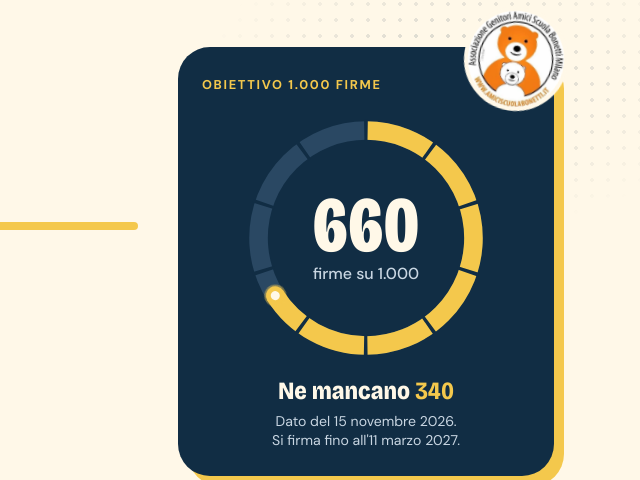
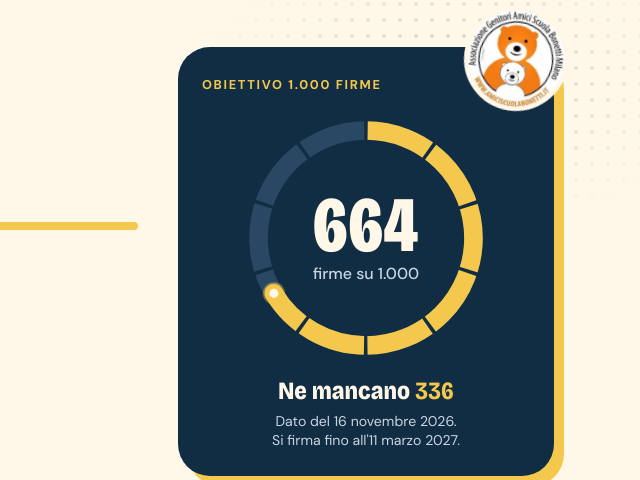
Before and after one commit to michelecimmarrusto-cmd/salviamobonetti, a plain HTML site: page index.html in a window 1280 px wide. Shown: the part 80-560 px from the top of the page, 640-1280 px from the left. Drawn offline with Linux system fonts and the light colour scheme; animation ran at ten frames a second.

Commit message:
Aggiorna il contatore delle firme

```diff
--- a/index.html
+++ b/index.html
@@ -32,7 +32,7 @@
   il resto della pagina si aggiorna da solo.
 -->
 <div id="campagna" hidden
-     data-firme="660" data-obiettivo="1000" data-aggiornato="15 novembre 2026"
+     data-firme="664" data-obiettivo="1000" data-aggiornato="16 novembre 2026"
      data-scadenza="2027-03-11"
      data-sito="https://salviamobonetti.it/"></div>
 
@@ -88,19 +88,19 @@
       <p class="meter__eyebrow">Obiettivo 1.000 firme</p>
       <div class="ring">
         <svg viewBox="0 0 240 240" role="img" aria-labelledby="ring-t">
-          <title id="ring-t">660 firme raccolte su 1.000</title>
+          <title id="ring-t">664 firme raccolte su 1.000</title>
           <circle class="ring__track" cx="120" cy="120" r="104"/>
-          <circle class="ring__bar" cx="120" cy="120" r="104" stroke-dasharray="653.45" stroke-dashoffset="222.17" transform="rotate(-90 120 120)"/>
+          <circle class="ring__bar" cx="120" cy="120" r="104" stroke-dasharray="653.45" stroke-dashoffset="219.56" transform="rotate(-90 120 120)"/>
           <circle class="ring__gaps" cx="120" cy="120" r="104" stroke-dasharray="3.4 61.945" transform="rotate(-90.94 120 120)"/>
           <g class="ring__tip"><circle class="ring__halo" cx="120" cy="16" r="9"/><circle class="ring__cap" cx="120" cy="16" r="9"/><circle class="ring__dot" cx="120" cy="16" r="4.4"/></g>
         </svg>
         <div class="ring__num">
-          <strong class="js-firme">660</strong>
+          <strong class="js-firme">664</strong>
           <span>firme su <span class="js-obiettivo">1.000</span></span>
         </div>
       </div>
-      <p class="meter__left js-frase-contatore">Ne mancano <strong class="js-mancano">340</strong></p>
-      <p class="meter__date">Dato del <span class="js-aggiornato">15 novembre 2026</span>. <span class="meter__s">Si firma fino all'11 marzo 2027.</span></p>
+      <p class="meter__left js-frase-contatore">Ne mancano <strong class="js-mancano">336</strong></p>
+      <p class="meter__date">Dato del <span class="js-aggiornato">16 novembre 2026</span>. <span class="meter__s">Si firma fino all'11 marzo 2027.</span></p>
     </aside>
 
     <div class="hero__cta">
@@ -532,9 +532,9 @@
       <h2>La Bonetti resta aperta <span class="hl">se lo chiediamo in tanti</span></h2>
       <div class="goal" aria-hidden="true">
         <div class="goal__bar"><i></i></div>
-        <p><strong class="js-firme">660</strong> firme su <span class="js-obiettivo">1.000</span></p>
+        <p><strong class="js-firme">664</strong> firme su <span class="js-obiettivo">1.000</span></p>
       </div>
-      <p class="js-frase-finale">Ne mancano <strong class="js-mancano">340</strong>. La prossima firma può essere la tua.</p>
+      <p class="js-frase-finale">Ne mancano <strong class="js-mancano">336</strong>. La prossima firma può essere la tua.</p>
       <a class="btn btn--big" href="https://partecipazione.comune.milano.it/initiatives/i-768" target="_blank" rel="noopener">Firma la petizione <span aria-hidden="true">→</span></a>
     </div>
     <img class="final__bear" src="assets/img/logo.webp" width="300" height="300" alt="">
@@ -582,7 +582,7 @@
 
 <div class="dock" id="dock" aria-hidden="true">
   <svg class="dock__ring" viewBox="0 0 40 40" aria-hidden="true"><circle cx="20" cy="20" r="16"/><circle class="js-arco" cx="20" cy="20" r="16" pathLength="100" stroke-dasharray="0 100" transform="rotate(-90 20 20)"/></svg>
-  <p><strong class="js-firme">660</strong> firme su <span class="js-obiettivo">1.000</span></p>
+  <p><strong class="js-firme">664</strong> firme su <span class="js-obiettivo">1.000</span></p>
   <a class="btn btn--small" href="https://partecipazione.comune.milano.it/initiatives/i-768" target="_blank" rel="noopener" tabindex="-1">Firma ora <span aria-hidden="true">→</span></a>
   <!-- Le sezioni, a portata di pollice: stesse voci del menu in alto -->
   <details class="dock__menu" id="menu-basso">
```
